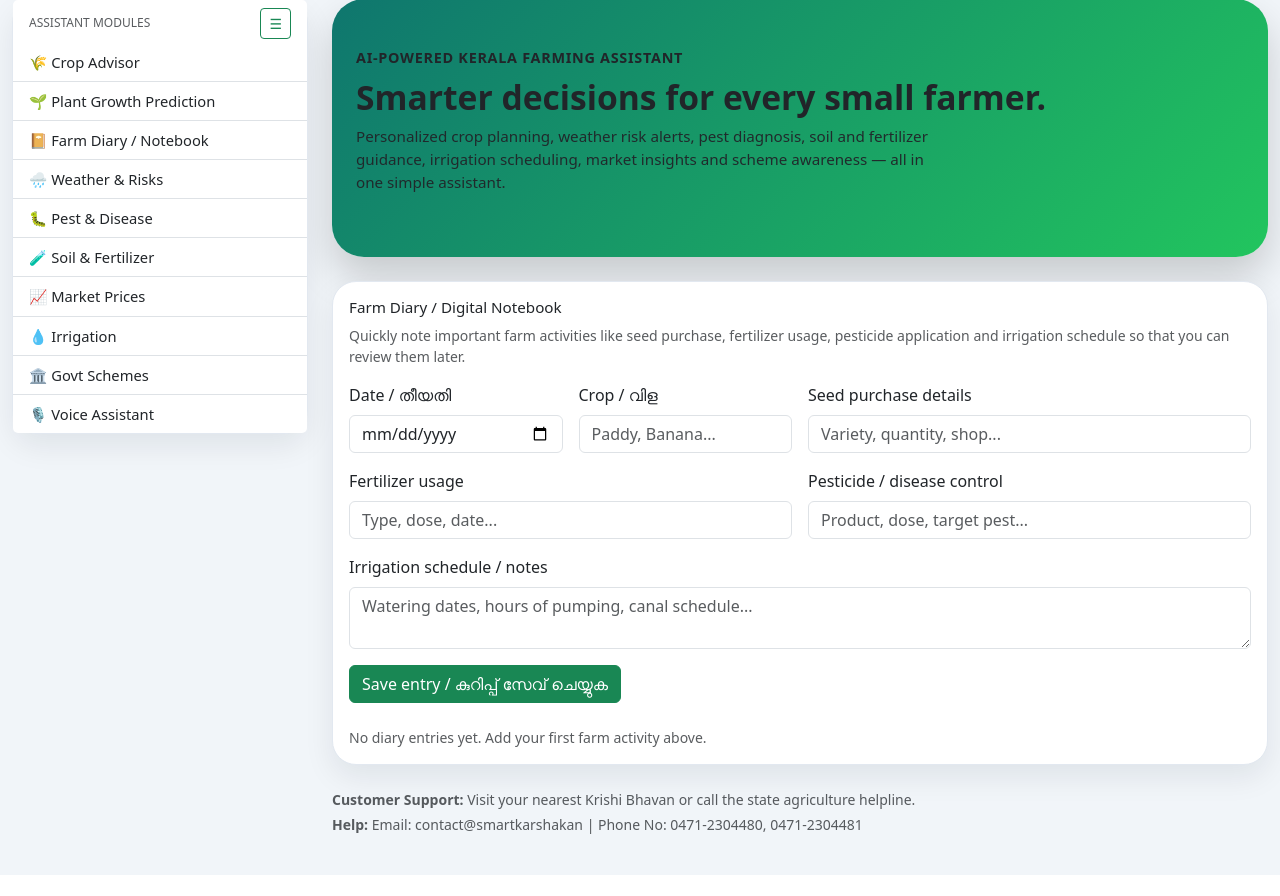
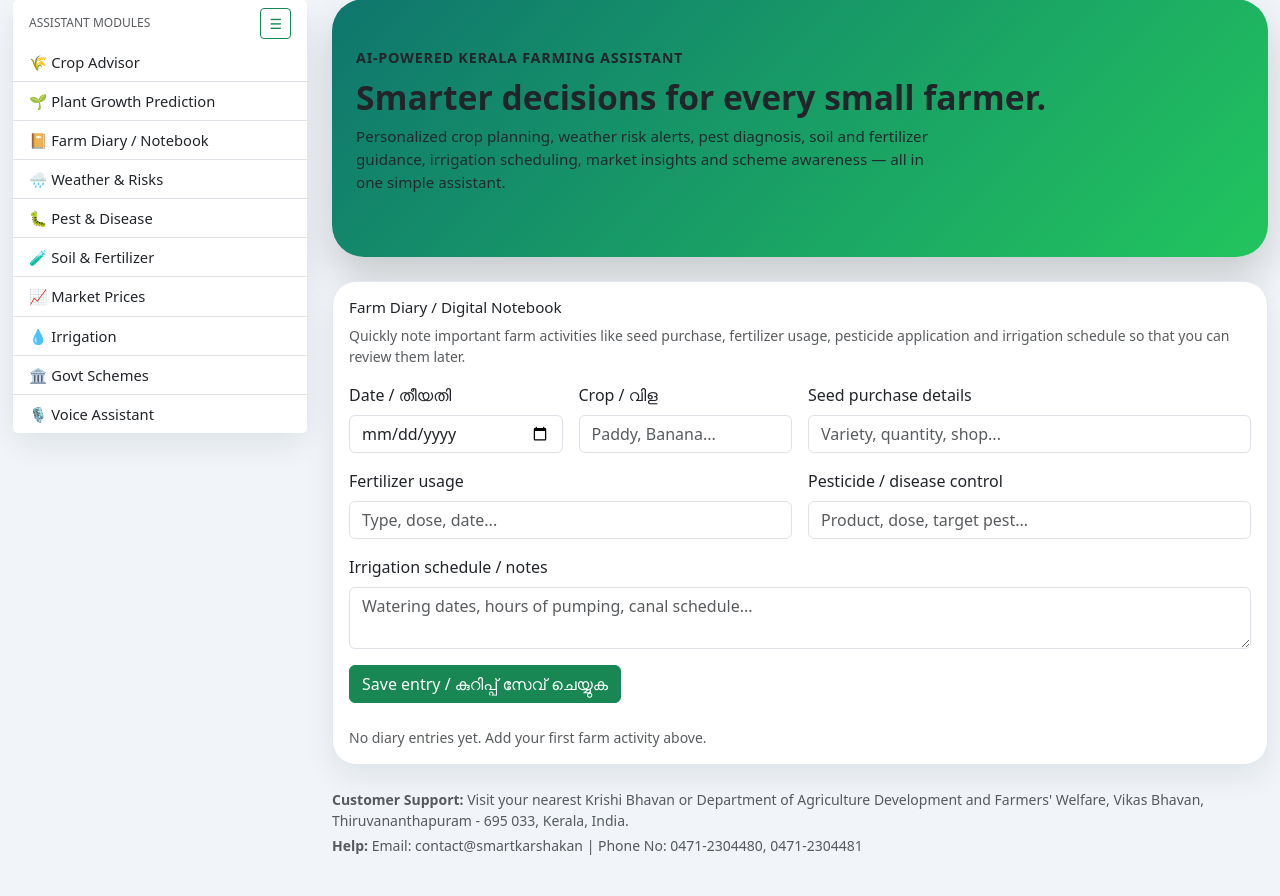
Before and after one commit to SDEEPAK13082006/agrivision-, a Flask app: page /farm-diary in a window 1280 px wide. Shown: the part 89-985 px from the top of the page. Before the commit the page ends 964 px from the top, so only its background shows below. Run offline with Flask 3, Linux system fonts and the light colour scheme; the visitor is signed in with stand-in values (Sample User, id 1).

Commit message:
Update footer with agriculture department address

```diff
--- a/templates/base.html
+++ b/templates/base.html
@@ -197,7 +197,7 @@
       </div>
 
       <footer class="mt-4 mb-3 small text-muted">
-        <div id="customer-support" class="mb-1"><strong>Customer Support:</strong> Visit your nearest Krishi Bhavan or call the state agriculture helpline.</div>
+        <div id="customer-support" class="mb-1"><strong>Customer Support:</strong> Visit your nearest Krishi Bhavan or Department of Agriculture Development and Farmers' Welfare, Vikas Bhavan, Thiruvananthapuram - 695 033, Kerala, India.</div>
         <div id="help" class="mb-1"><strong>Help:</strong> Email: contact@smartkarshakan | Phone No: 0471-2304480, 0471-2304481</div>
       </footer>
     </div>
```
